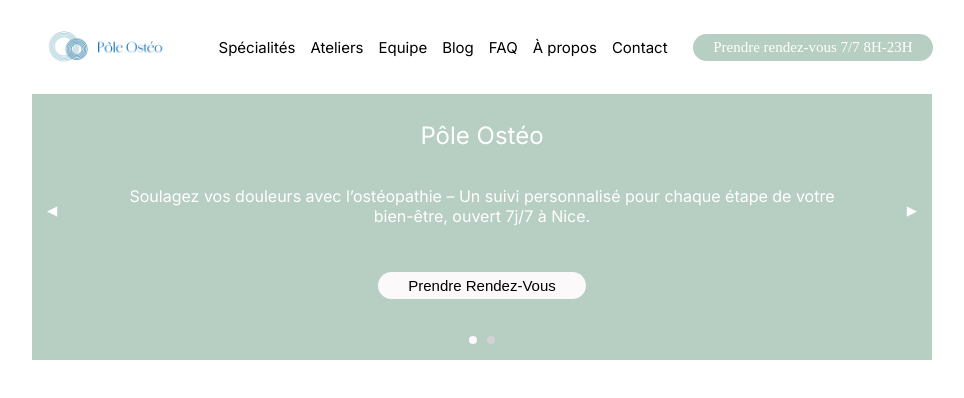
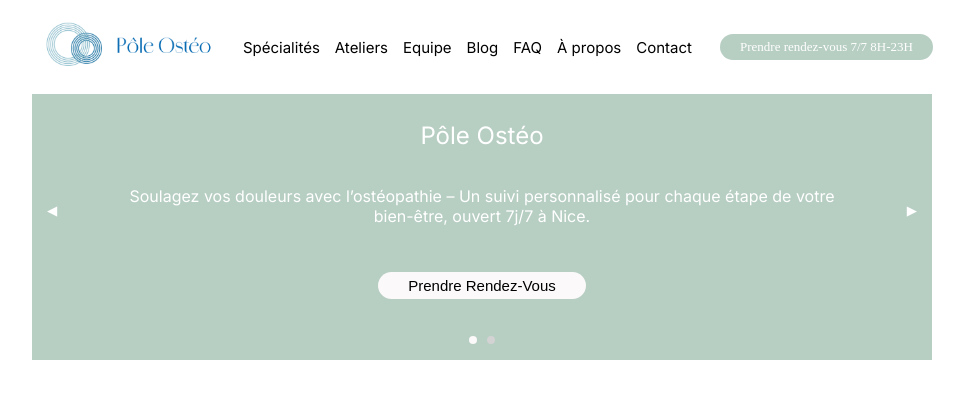
Before and after one commit to D-Fariello/Alois-Osteopath, a React (Vite) app in the folder osteopath-project/: page / in a window 1280 px wide. Shown: the top 398 px of the page, without its empty margins (158-1122 px from the left). Built offline with nearby package versions, Linux system fonts and the light colour scheme; a web font is replaced by a local one.

Commit message:
style: header button style

```diff
--- a/osteopath-project/src/style/_base.scss
+++ b/osteopath-project/src/style/_base.scss
@@ -36,6 +36,8 @@
     justify-content: center;
     align-items: center;
     text-decoration: none;
+    margin-right: 28px;
+    margin-left: -20px;
 
 
     a {
@@ -50,16 +52,16 @@
     }
 
     .logo-Image img {
-        max-height: 50px;
+        max-height: 45px;
       }
   }
 
   .button-nav {
     @include mixins.button-style;
-    margin-left: 2%;
     background-color: #b7cec3;
     color: white;
     padding: 5px 20px;
+    font-size: 13px;
   }
 }
 
```
Also changed, not shown: osteopath-project/public/images/poleOsteo.png.
